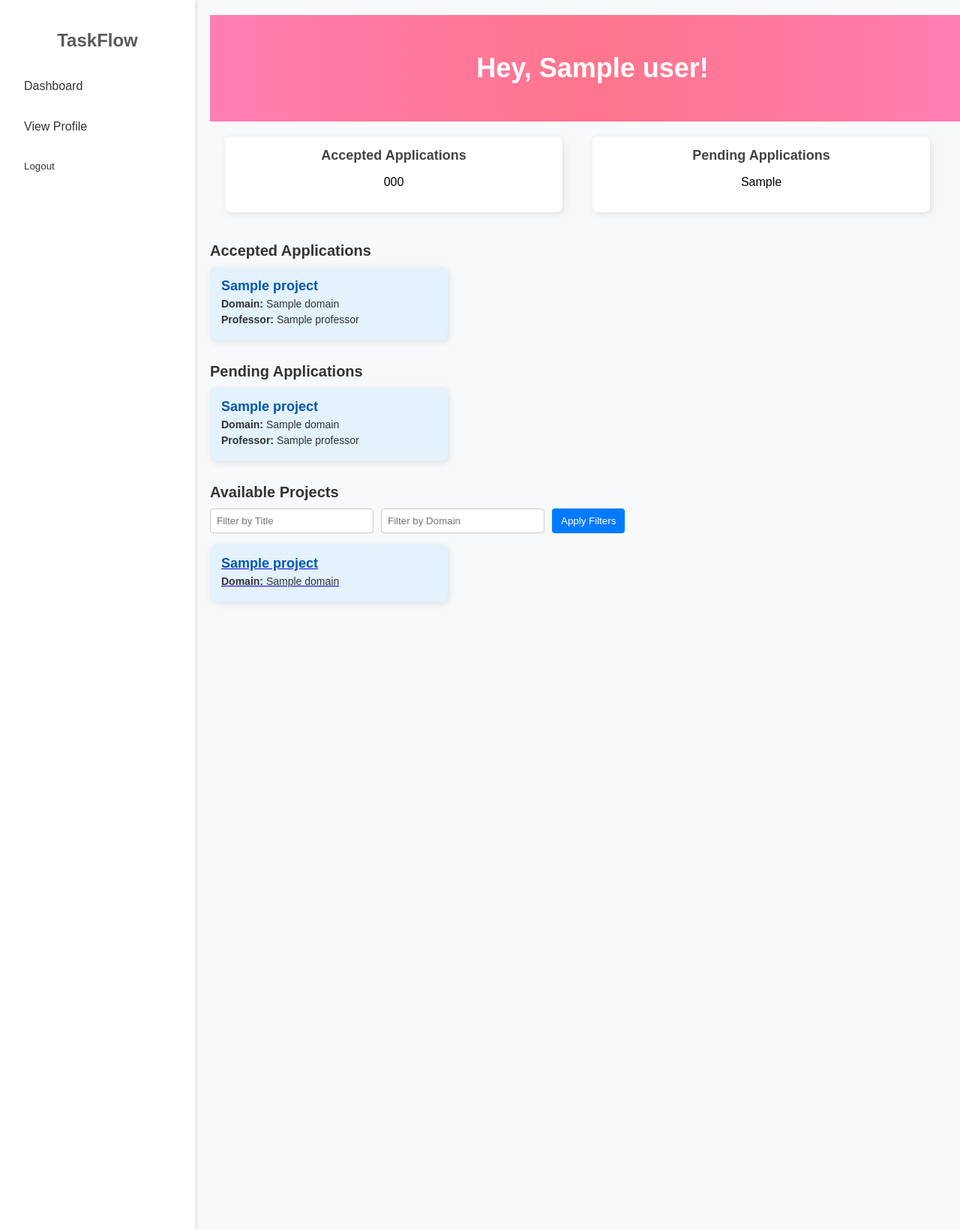
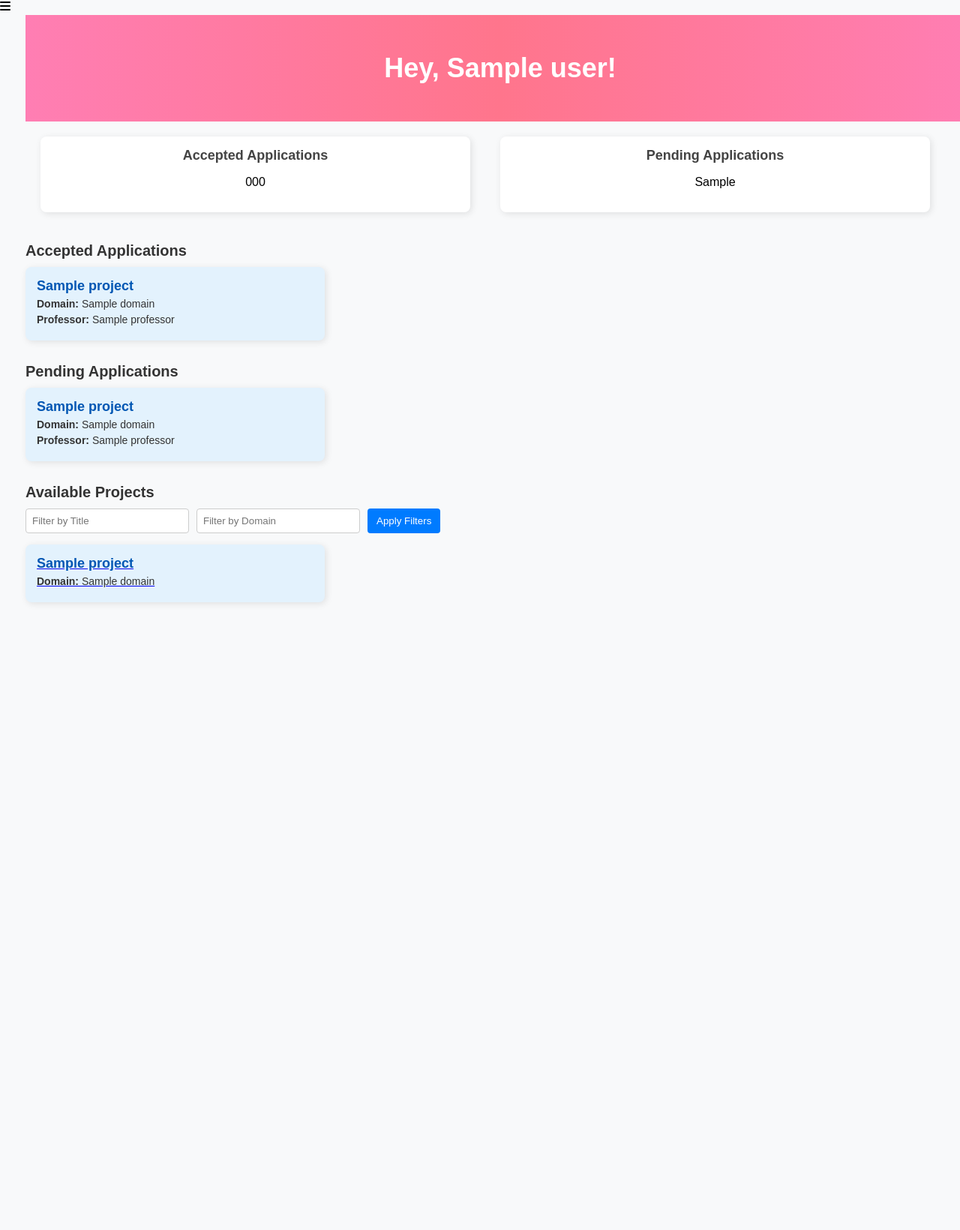
Before and after one commit to vxdxv/PMS, a Flask app: template templates/student_dashboard.html in a window 1280 px wide. Shown: the whole page at 75% size. After the commit the page ends 805 px from the top, so only its background shows below. Run offline with Flask 3, Linux system fonts and the light colour scheme; the template is opened without the code that fills it: most values are stand-ins (such as "Sample title", 1, 10 or a date in 2020).

Commit message:
Update student_dashboard.html

```diff
--- a/templates/student_dashboard.html
+++ b/templates/student_dashboard.html
@@ -5,20 +5,34 @@
     <meta name="viewport" content="width=device-width, initial-scale=1.0">
     <title>Student Dashboard</title>
     <link rel="stylesheet" href="../static/student_dashboard.css">
+    <link rel="stylesheet" href="https://cdnjs.cloudflare.com/ajax/libs/font-awesome/6.0.0-beta3/css/all.min.css">
+    <style>
+        .navbar {
+            display: none;
+        }
+        .navbar.active {
+            display: block;
+        }
+        .menu-icon {
+            cursor: pointer;
+        }
+    </style>
 </head>
 <body>
-    <aside class="sidebar">
-        <h2>TaskFlow</h2>
-        <nav>
+    <div class="menu-icon"><i class="fas fa-bars"></i></div>
+        <nav class="navbar">
+            <h2>Dashboard</h2>
             <ul>
-                <li><a href="">Dashboard</a></li>
-                <li><a href="/student/profile">View Profile</a></li>
-                <li><form action="/logout", method="POST">
-                    <button type="submit">Logout</button>
-                </form></li>
+                <li><a href="professor_dashboard.html">Dashboard</a></li>
+                <li><a href="professor_profile.html">View Profile</a></li>
+                <li><a href="Create.html">Create Project</a></li>
+                <li><a href="manageProject.html">Manage Projects</a></li>
+                <li><a href="login.html">Logout</a></li>
+            </ul>
+            <ul>
+                <li><a href="logout.html" class="logout">Logout</a></li>
             </ul>
         </nav>
-    </aside>
 
     <main class="dashboard-container">
         <header class="top-banner">
@@ -81,3 +95,14 @@
     </main>
 </body>
 </html>
+
+<script>
+    document.addEventListener('DOMContentLoaded', function() {
+        const menuIcon = document.querySelector('.menu-icon');
+        const navbar = document.querySelector('.navbar');
+
+        menuIcon.addEventListener('click', function() {
+            navbar.classList.toggle('active');
+        });
+    });
+</script>
```
